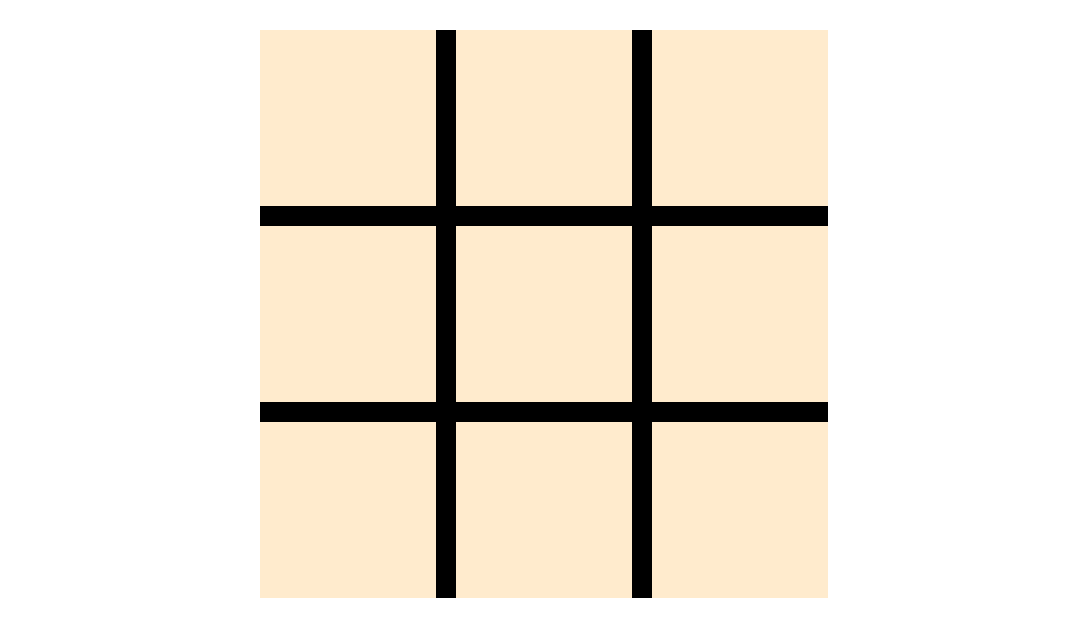
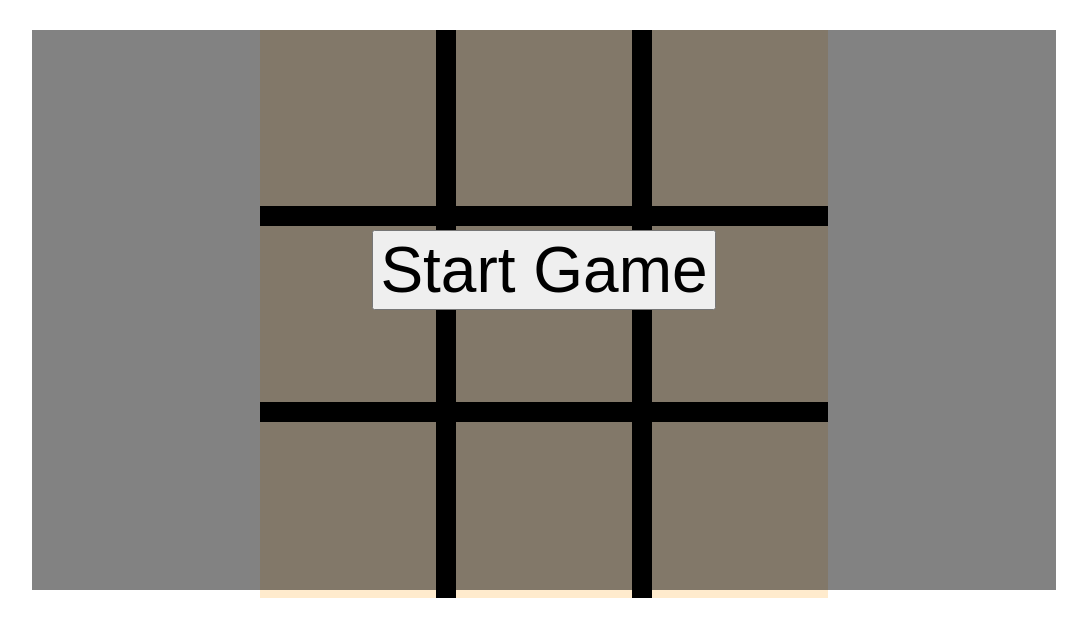
Before and after one commit to Lisa-Fink/TicTacToe, a plain HTML site: page index.html in a window 1280 px wide. Shown: the part 94-730 px from the top of the page, without its empty margins (96-1183 px from the left). Drawn offline with Linux system fonts and the light colour scheme.

Commit message:
Added a start screen

```diff
--- a/index.html
+++ b/index.html
@@ -10,6 +10,11 @@
 </head>
 <body>
     <h1>Tic Tac Toe</h1>
+    <div id="menu">
+        <div id="button-div">
+            <button id="start">Start Game</button>
+        </div>
+    </div>
     <div id="game-board">
         <div class="tile" id="1"></div>
         <div class="tile" id="2"></div>
--- a/script.js
+++ b/script.js
@@ -13,10 +13,18 @@ const gameBoard = (() => {
         'empty', 'empty', 'empty',
         'empty', 'empty', 'empty',]
 
+    let menu = {
+
+    }
+
     return {arr, reset}
 })();
 
 const gamePlay = (() => {
+    const startGame = () => {
+        document.getElementById('menu').style.display = 'none'
+    }
+
     const _checkWin = () => {
         let winners = [[0,1,2], [3,4,5], [6,7,8],
                 [0,3,6], [1,4,7], [2,5,8], [0,4,8], [2,4,6]]
@@ -50,7 +58,7 @@ const gamePlay = (() => {
             _changeTurn()
         }
     }
-    return {playTile}
+    return {playTile, startGame}
 })();
 
 
@@ -59,7 +67,9 @@ const displayController = (() => {
         for (let i = 0; i < gameBoard.arr.length; i++) {
             let tile = document.getElementById(i+1)
             tile.addEventListener('mousedown', gamePlay.playTile)
+
         }
+        document.getElementById('start').addEventListener('click', gamePlay.startGame)
     })();
 
     const changeTile = (index, tile) => {
--- a/style.css
+++ b/style.css
@@ -22,3 +22,19 @@ h1 {
     font-size: 22vh;
     text-align: center;
 }
+
+#menu {
+    background-color: rgba(0, 0, 0, 0.49);
+    z-index: 2;
+    position: absolute;
+    width: 80vw;
+    height: 70vh;
+    text-align: center;
+    left: 10%
+
+}
+
+#start {
+    font-size: 5vw;
+    margin-top: 25vh;
+}
```
